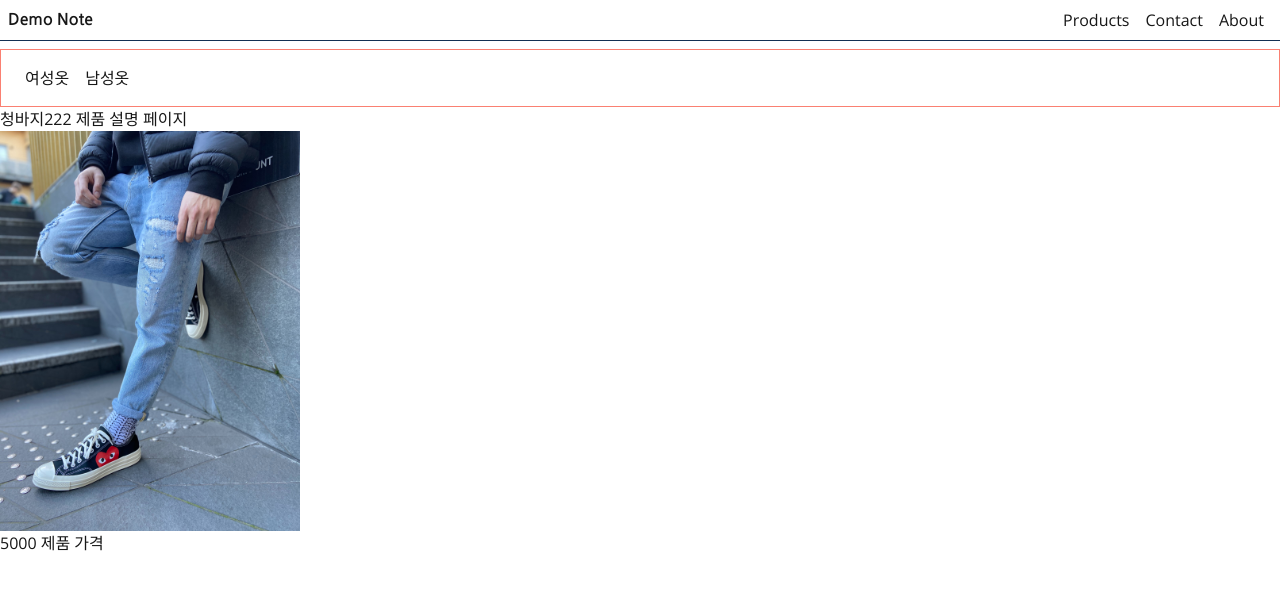
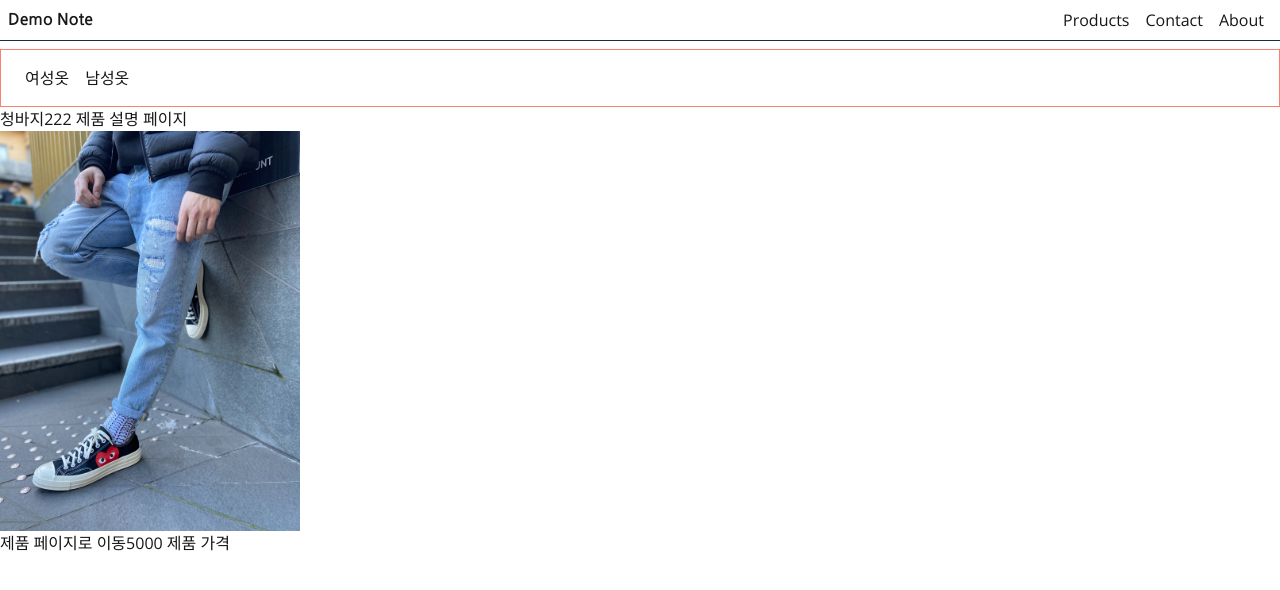
Before and after one commit to ChoiLeo99/Next-study-project1, a Next.js app: page /products/1234 in a window 1280 px wide. Shown: the top 590 px of the page. Built offline with nearby package versions, Linux system fonts and the light colour scheme.

Commit message:
제품 목록 페이지로 이동 버튼 기능 추가

```diff
--- a/src/app/products/[slug]/page.tsx
+++ b/src/app/products/[slug]/page.tsx
@@ -1,6 +1,7 @@
 import { getProduct, getProducts } from '@/service/products';
-import { notFound } from 'next/navigation';
+import { notFound, redirect } from 'next/navigation';
 import Image from 'next/image';
+import GoProductsButton from '@/components/GoProductsButton';
 
 export const revalidate = 3;
 
@@ -26,7 +27,8 @@
   const product = await getProduct(slug); // ✅ 실제 product.json에서 해당 id 찾기
 
   if (!product) {
-    notFound(); // 제품 없을 시 404 페이지로 이동
+    redirect('/products')
+    // notFound(); // 제품 없을 시 404 페이지로 이동
   }
 
   return (
@@ -38,6 +40,7 @@
         width='300'
         height="300"
       />
+      <GoProductsButton/>
       {product.price} 제품 가격
     </h1>
   );
--- /dev/null
+++ b/src/components/GoProductsButton.tsx
@@ -0,0 +1,10 @@
+'use client';
+
+import { useRouter } from 'next/navigation';
+
+export default function GoProductsButton() {
+    const router = useRouter();
+  return <button onClick={()=> {
+        router.push('/products');
+      }}>제품 페이지로 이동</button>
+}
```
